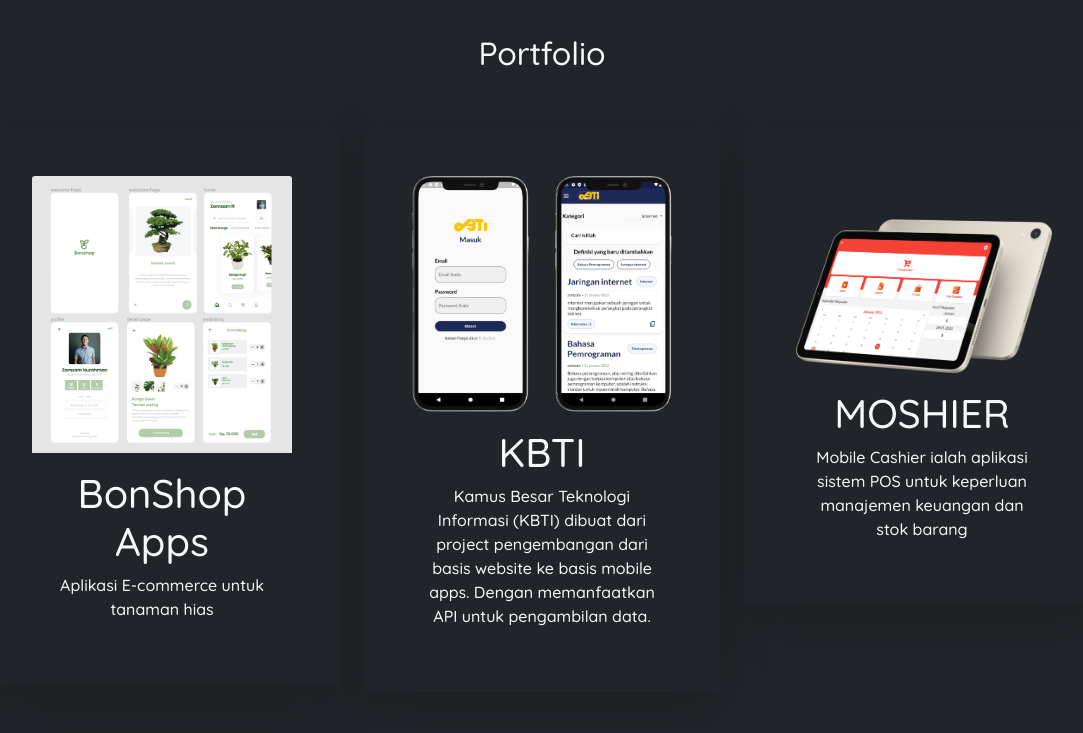
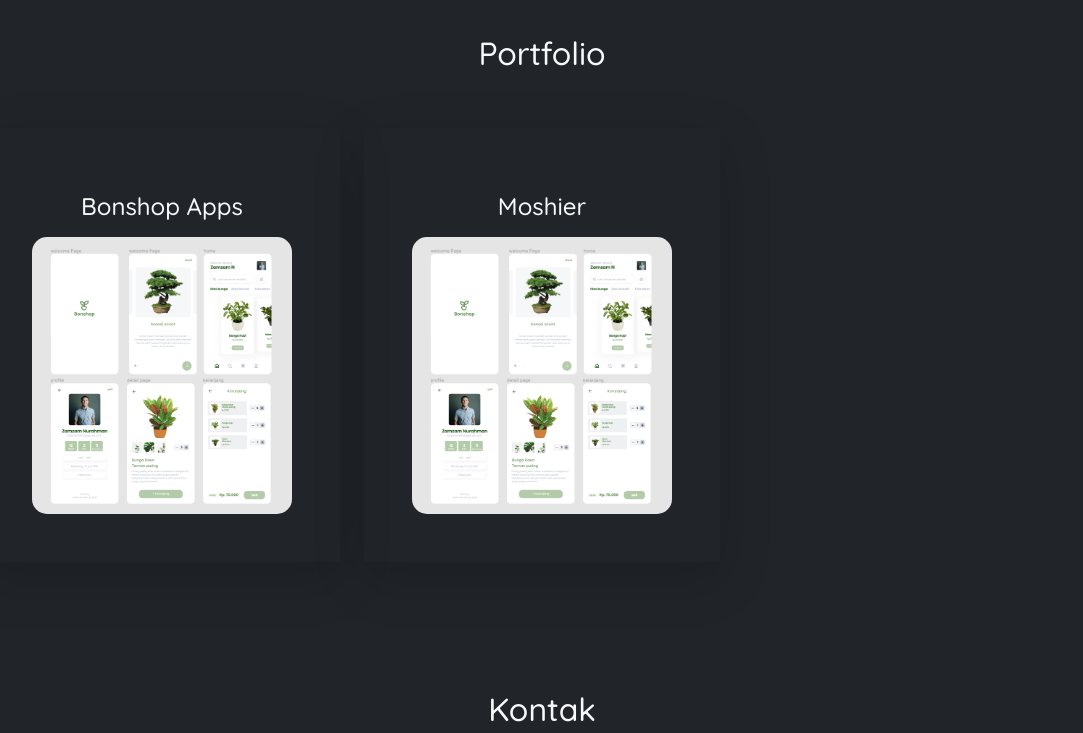
Before and after one commit to Zamznr/Zamznr.github.io, a plain HTML site: page index.html in a window 1280 px wide. Shown: the part 1080-1813 px from the top of the page, without its empty margins (98-1181 px from the left). Drawn offline with nearby package versions, Linux system fonts and the light colour scheme.

Commit message:
fix conflict

```diff
--- a/index.html
+++ b/index.html
@@ -19,7 +19,7 @@
   <link rel="stylesheet" href="https://unpkg.com/aos@next/dist/aos.css" />
 
   <!-- My Css -->
-  <link rel="stylesheet" href="style.css" />
+  <link rel="stylesheet" href="css/style.css" />
 
   <title>My Portfolio</title>
   <link rel="icon" type="image/png" href="img/zamzam.jpg">
@@ -112,59 +112,9 @@
           <h2>Portfolio</h2>
         </div>
       </div>
-      <div class="row ">
-        <div class="col-md-4 portfolio">
-          <div class=" shadow-lg p-5 text-light" data-aos="flip-left" data-aos-delay="100">
-            <img src="img/portfolio/bonshop.png" class=" card-img-top" alt="Galery 1" />
-            <div class="card-body">
-              <h1 class="card-text caption">
-                BonShop Apps
-              </h1>
-              <p class="card-text caption">
-                Aplikasi E-commerce untuk tanaman hias
-              </p>
-            </div>
-          </div>
-        </div>
-        <div class="col-md-4 portfolio">
-          <div class="shadow-lg p-5 text-light" data-aos="flip-left" data-aos-delay="100">
-            <img src="img/portfolio/kbti.png" class=" card-img-top" alt="Galery 2" />
-            <div class="card-body">
-              <h1 class="card-text caption">
-                KBTI
-              </h1>
-              <p class="card-text caption">
-                Kamus Besar Teknologi Informasi (KBTI) dibuat dari project pengembangan dari basis website ke basis mobile apps. Dengan memanfaatkan API untuk pengambilan data.
-              </p>
-            </div>
-          </div>
-        </div>
-        <div class="col-md-4 portfolio">
-          <div class="shadow-lg p-5 text-light" data-aos="flip-left" data-aos-delay="100">
-            <img src="img/portfolio/moshier.png" class=" card-img-top" alt="Galery 2" />
-            <div class="card-body">
-              <h1 class="card-text caption">
-                MOSHIER
-              </h1>
-              <p class="card-text caption">
-                Mobile Cashier ialah aplikasi sistem POS untuk keperluan manajemen keuangan dan stok barang
-              </p>
-            </div>
-          </div>
-        </div>
-        <div class="col-md-4 p-5 portfolio">
-          <div class="shadow-lg p-5 text-light" data-aos="flip-left" data-aos-delay="100">
-            <img src="img/portfolio/elearning.png" class=" card-img-top" alt="Galery 2" />
-            <div class="card-body">
-              <h1 class="card-text caption">
-                E Learning
-              </h1>
-              <p class="card-text caption">
-                Aplikasi Clonning dengan basis mobile apps
-              </p>
-            </div>
-          </div>
-        </div>
+      <div class="row " id="portfolio-section">
+        <!-- data data portfolio -->
+
       </div>
     </div>
   </section>
@@ -217,6 +167,8 @@
   </footer>
   <!-- Akhir footer -->
 
+  <script src="js/index.js" type="module"></script>
+  <script src="js/form.js"></script>
   <script src="https://unpkg.com/aos@next/dist/aos.js"></script>
   <script>
     AOS.init({
@@ -227,37 +179,6 @@
   <script src="https://cdn.jsdelivr.net/npm/bootstrap@5.0.0-beta3/dist/js/bootstrap.bundle.min.js"
     integrity="sha384-JEW9xMcG8R+pH31jmWH6WWP0WintQrMb4s7ZOdauHnUtxwoG2vI5DkLtS3qm9Ekf" crossorigin="anonymous">
     </script>
-
-  <script>
-    const scriptURL =
-      "https://script.google.com/macros/s/AKfycbxqLcLaoePQb8ZvOcqSbYw58grtbCotBcgFS8TTmty14eBqVCbsyGZBd_f1DjzhCEQDbA/exec";
-    const form = document.forms["portolio-contact-form"];
-    const btnKirim = document.querySelector(".btn-kirim");
-    const btnLoading = document.querySelector(".btn-loading");
-    const myAlert = document.querySelector(".my-alert");
-
-    form.addEventListener("submit", (e) => {
-      e.preventDefault();
-      //ketika tombol kirim di submit
-      //tampilkan tombol loading, sembunyikan tombol kirim
-      btnLoading.classList.toggle("d-none");
-      btnKirim.classList.toggle("d-none");
-      fetch(scriptURL, {
-        method: "POST",
-        body: new FormData(form)
-      })
-        .then((response) => {
-          //tampilkan tombol kirim,hilangkan tombol loading
-          btnLoading.classList.toggle("d-none");
-          btnKirim.classList.toggle("d-none");
-          //tampilkan alert
-          myAlert.classList.toggle("d-none");
-          //reset formulir
-          form.reset();
-        })
-        .catch((error) => console.error("Error!", error.message));
-    });
-  </script>
 </body>
 
 </html>
--- /dev/null
+++ b/js/data.js
@@ -0,0 +1,14 @@
+
+// data data untuk ditampilkan di section portfolio dengan javascript DOM
+export const listdataPortfolio = [
+  {
+    "title": "Bonshop Apps",
+    "description": "Aplikasi E-commerce untuk tanaman hias",
+    "image": "img/portfolio/bonshop.png",
+  },
+  {
+    "title": "Moshier",
+    "description": "Aplikasi E-commerce untuk tanaman hias",
+    "image": "img/portfolio/bonshop.png",
+  }
+]
--- /dev/null
+++ b/js/form.js
@@ -0,0 +1,28 @@
+const scriptURL =
+  "https://script.google.com/macros/s/AKfycbxqLcLaoePQb8ZvOcqSbYw58grtbCotBcgFS8TTmty14eBqVCbsyGZBd_f1DjzhCEQDbA/exec";
+const form = document.forms["portolio-contact-form"];
+const btnKirim = document.querySelector(".btn-kirim");
+const btnLoading = document.querySelector(".btn-loading");
+const myAlert = document.querySelector(".my-alert");
+
+form.addEventListener("submit", (e) => {
+  e.preventDefault();
+  //ketika tombol kirim di submit
+  //tampilkan tombol loading, sembunyikan tombol kirim
+  btnLoading.classList.toggle("d-none");
+  btnKirim.classList.toggle("d-none");
+  fetch(scriptURL, {
+    method: "POST",
+    body: new FormData(form)
+  })
+    .then((response) => {
+      //tampilkan tombol kirim,hilangkan tombol loading
+      btnLoading.classList.toggle("d-none");
+      btnKirim.classList.toggle("d-none");
+      //tampilkan alert
+      myAlert.classList.toggle("d-none");
+      //reset formulir
+      form.reset();
+    })
+    .catch((error) => console.error("Error!", error.message));
+});
--- /dev/null
+++ b/js/index.js
@@ -0,0 +1,31 @@
+import { listdataPortfolio } from "./data.js";
+
+const row = document.getElementById('portfolio-section');
+
+
+listdataPortfolio.forEach(element => {
+  const column = document.createElement('div');
+  column.setAttribute('class', "col-md-4 portfolio");
+
+  const card = document.createElement("div");
+  card.setAttribute('class', "shadow-lg p-5 text-light");
+  card.setAttribute("data-aos", "flip-left");
+  card.setAttribute("data-aos-delay", '100');
+
+  const cardBody = document.createElement('div');
+  cardBody.setAttribute('class', "card-body");
+  const paragraph = document.createElement('h4');
+  paragraph.setAttribute('class', 'card-text caption');
+  const img = document.createElement('img');
+  img.setAttribute('class', "portfolio card-img-top");
+
+  column.appendChild(card);
+  row.appendChild(column);
+
+  console.log(element.image);
+
+  img.src = element.image;
+  paragraph.innerText = element.title
+  cardBody.appendChild(paragraph);
+  card.append(cardBody, img);
+});
```
Also changed, not shown: css/style.css (renamed from style.css), 1 other file.
